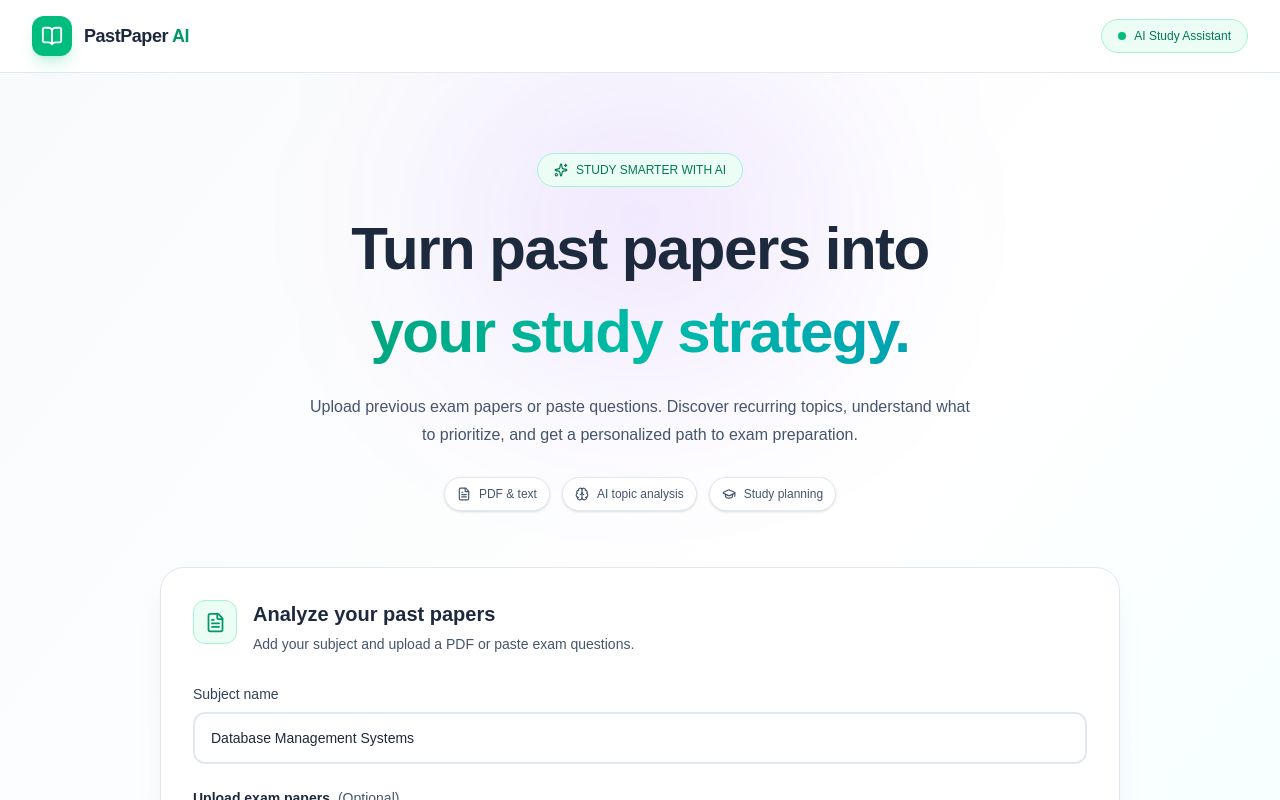
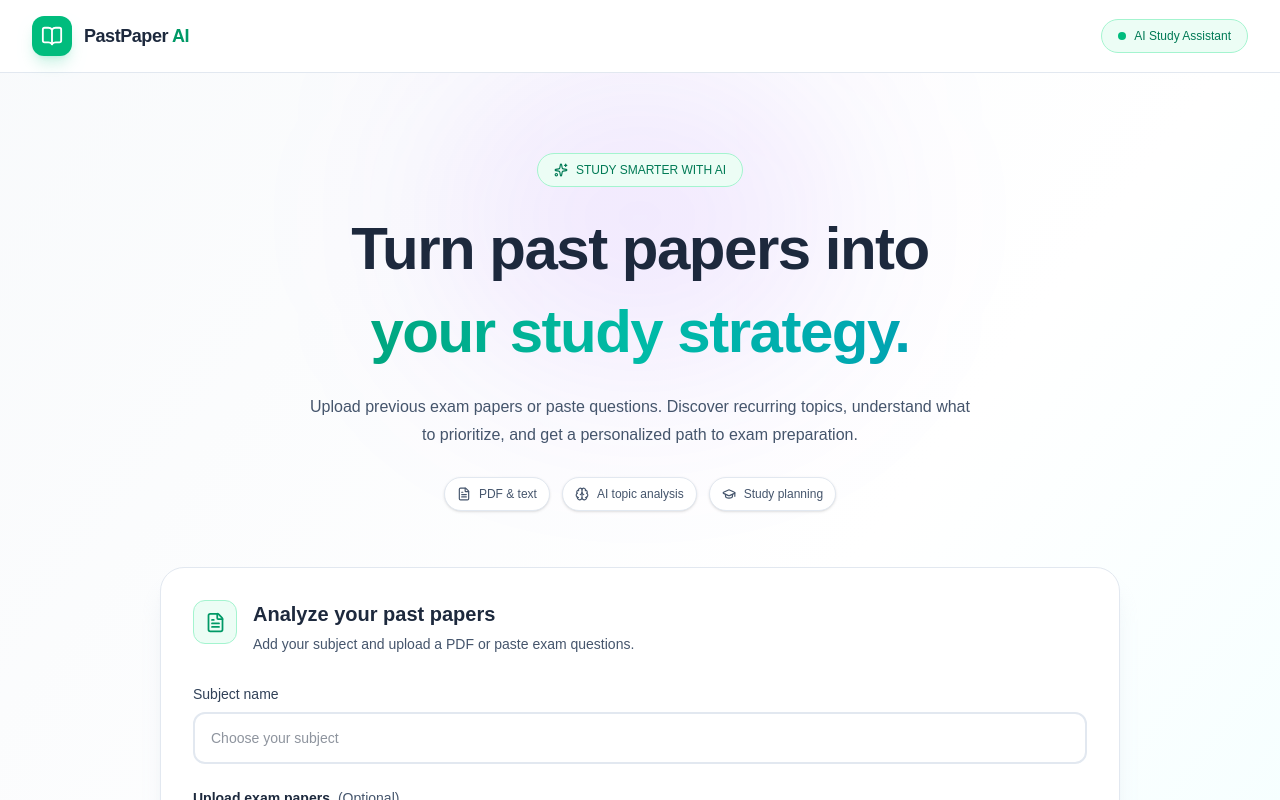
Before and after one commit to myself-Fahim/PastePaper-AI, a Next.js app: page / in a window 1280 px wide. Shown: the top 800 px of the page. Built offline with nearby package versions, Linux system fonts and the light colour scheme.

Commit message:
refactor:update functionality

```diff
--- a/app/page.tsx
+++ b/app/page.tsx
@@ -41,9 +41,7 @@ type Analysis = {
 type QuizQuestion = { question: string; options: string[]; answer: number | string; explanation: string };
 
 export default function Home() {
-  const [subject, setSubject] = useState(
-    "Database Management Systems"
-  );
+  const [subject, setSubject] = useState("");
   const [questionText, setQuestionText] = useState("");
   const [file, setFile] = useState<File | null>(null);
   const [analysis, setAnalysis] = useState<Analysis | null>(null);
@@ -286,6 +284,8 @@ export default function Home() {
                 id="subject"
                 value={subject}
                 onChange={(event) => setSubject(event.target.value)}
+                placeholder="Choose your subject"
+                required
                 className="w-full rounded-xl border-2 border-slate-200 bg-white px-4 py-3.5 text-sm font-medium outline-none transition focus:border-emerald-500 focus:ring-4 focus:ring-emerald-500/10"
               />
             </div>
```
